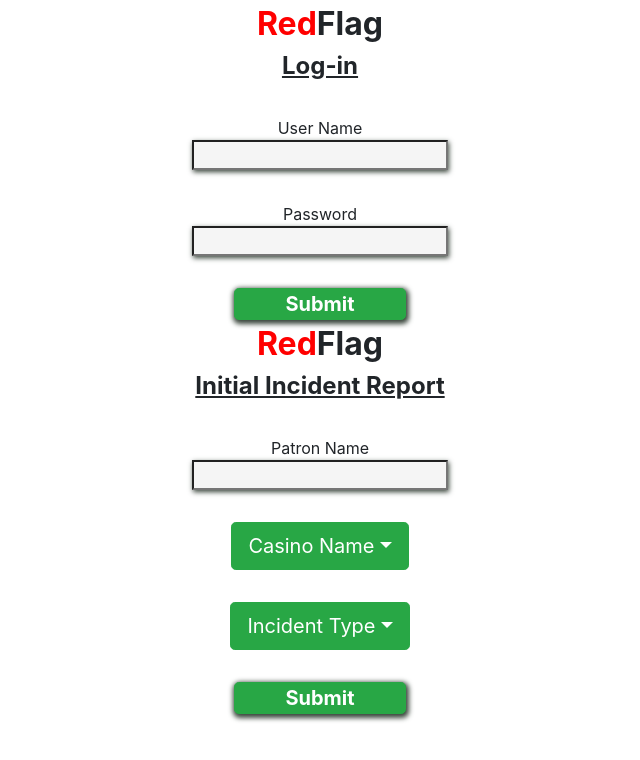
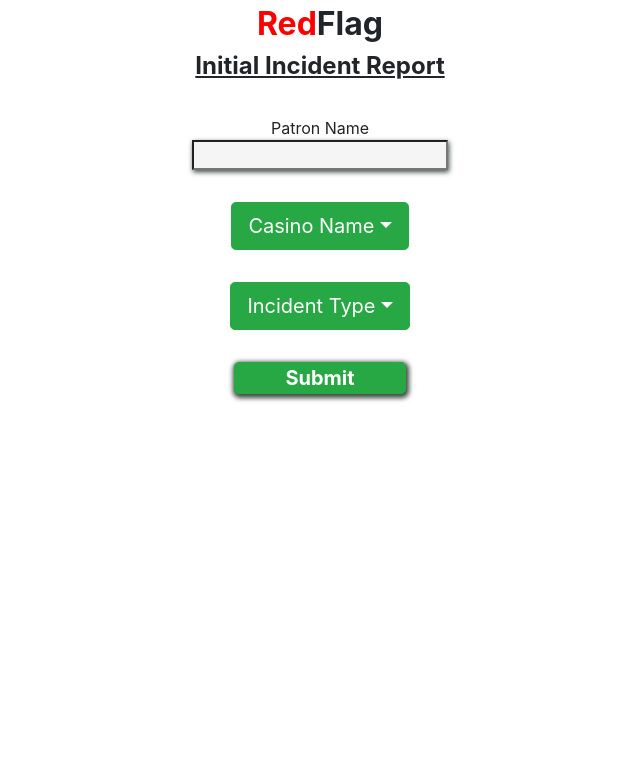
Before and after one commit to jcsmileyjr/RedFlag, a React (Create React App) app: page / in a window 1280 px wide. Shown: the top 760 px of the page, without its empty margins (320-960 px from the left). Built offline with nearby package versions, Linux system fonts and the light colour scheme.

Commit message:
Changed Nav to always Red Flag title from temp

```diff
--- a/src/App.js
+++ b/src/App.js
@@ -8,14 +8,14 @@ import Incident from "./screen/Incident/Incident";//Incident report form to crea
 class App extends Component {
   constructor(props){
     super(props);
-    this.state={};
+    this.state={currentView:"incident"};
   }
   render(){
     return (
       <Container>
         <Row>
-          <Login redTitle="Red" blackTitle="Flag" />
-          <Incident redTitle="Red" blackTitle="Flag" />
+          {this.state.currentView === "login" && <Login />}
+          {this.state.currentView === "incident" && <Incident />}
         </Row>
       </Container>
     );
--- a/src/components/Nav/Nav.js
+++ b/src/components/Nav/Nav.js
@@ -4,7 +4,7 @@ import "./nav.css"
 const Nav = (props) => (
     <Container>
         <Row>
-            <Col className="navTitleStyle"><span className="redTitle">{props.redTitle}</span>{props.blackTitle}</Col>
+            <Col className="navTitleStyle"><span className="redTitle">Red</span>Flag</Col>
         </Row>
     </Container>
 );
--- a/src/screen/Incident/Incident.js
+++ b/src/screen/Incident/Incident.js
@@ -18,7 +18,7 @@ export default function Incident(props) {
     return(
         <Container className="center">
             {/*Nav Bar */}
-            <Nav redTitle ={props.redTitle} blackTitle={props.blackTitle} />
+            <Nav />
 
             {/*Page Title */}
             <Row><Col className="pageTitleStyle">Initial Incident Report</Col></Row>
--- a/src/screen/Login/login.js
+++ b/src/screen/Login/login.js
@@ -9,7 +9,7 @@ import Nav from '../../components/Nav/Nav';
 export default function Login(props) {
     return(
         <Container className="center">
-            <Nav redTitle ={props.redTitle} blackTitle={props.blackTitle} />
+            <Nav />
             <Row><Col className="pageTitleStyle">Log-in</Col></Row>
             <section>
                 <Row><Col>User Name</Col></Row>
```
